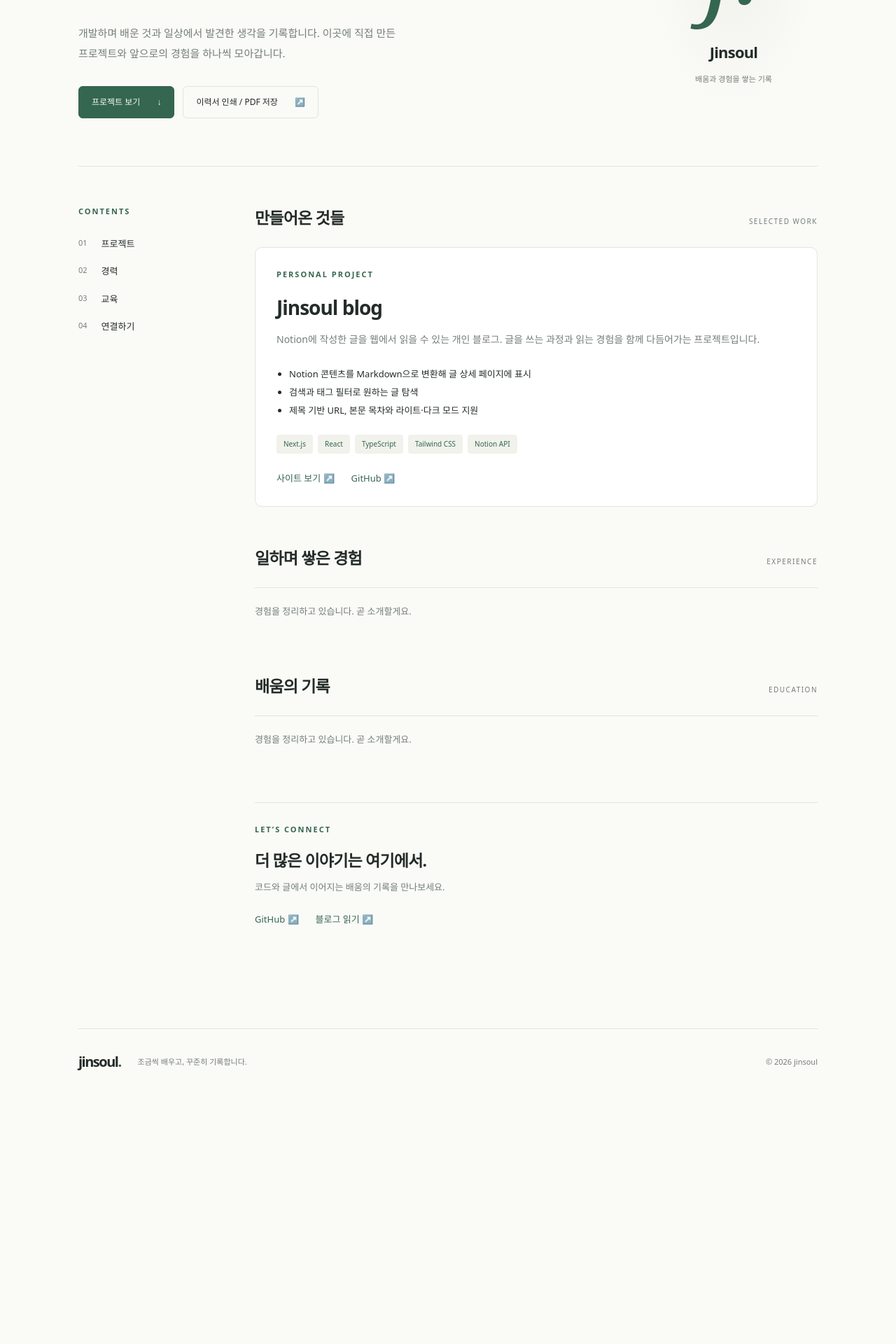
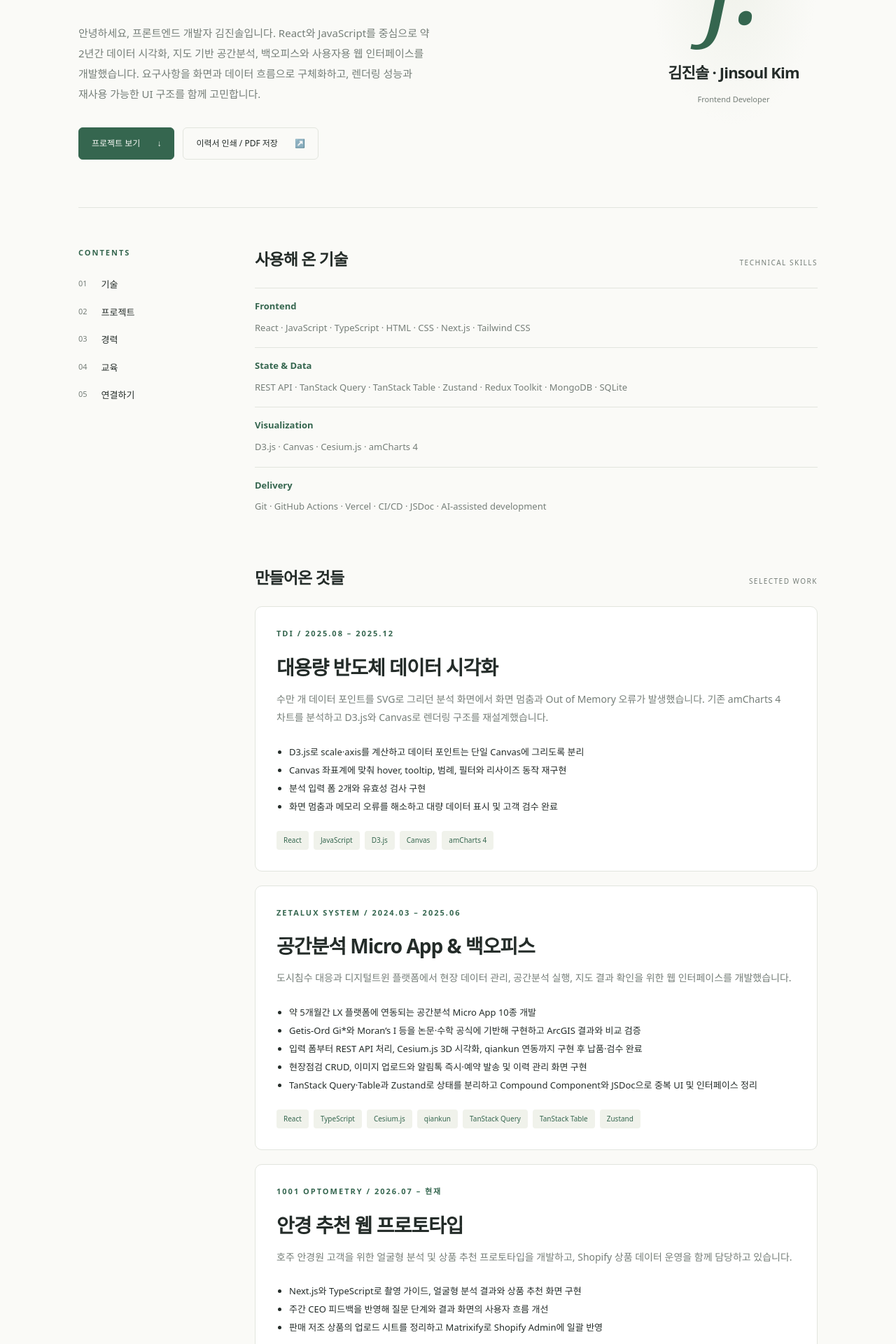
Before and after one commit to jinsoul75/blog, a Next.js app: page /about in a window 1280 px wide. Shown: the part 360-2280 px from the top of the page at 70% size. Before the commit the page ends 1932 px from the top, so only its background shows below. Built offline with nearby package versions, Linux system fonts and the light colour scheme.

Commit message:
feat(about): populate portfolio from resume and career history

```diff
--- a/src/app/about/about.css
+++ b/src/app/about/about.css
@@ -22,7 +22,11 @@
 .about-section h2 { font-size: 23px; font-weight: 600; letter-spacing: -0.8px; }
 .about-section-title > span { font-size: 10px; letter-spacing: 1.5px; color: var(--muted); }
 .about-project { padding: 30px; border: 1px solid var(--line); border-radius: 10px; background: var(--article-bg); }
-.about-project h3 { font-size: 28px; letter-spacing: -1px; font-weight: 600; margin: 18px 0 12px; }
+.about-project + .about-project { margin-top: 20px; }
+.about-project h3 { font-size: 28px; letter-spacing: -1px; font-weight: 600; margin: 18px 0 12px; word-break: keep-all; overflow-wrap: anywhere; }
+.about-skills > div { padding: 16px 0; border-top: 1px solid var(--line); }
+.about-skills dt { font-size: 13px; font-weight: 600; color: var(--accent); margin-bottom: 8px; }
+.about-skills dd { font-size: 13px; line-height: 1.9; color: var(--muted); }
 .about-project > p:not(.eyebrow), .about-timeline p { font-size: 14px; line-height: 1.9; color: var(--muted); word-break: keep-all; }
 .about-highlights { list-style: disc; padding-left: 18px; margin: 22px 0; font-size: 13px; line-height: 2; }
 .about-stack { display: flex; flex-wrap: wrap; gap: 7px; }
@@ -61,7 +65,9 @@
   .about-signature { display: block; text-align: left; padding: 0; background: none; }
   .about-monogram, .about-signature > span:last-child { display: none; }
   .about-grid { display: block; padding-top: 28px; }
-  .about-section { margin-bottom: 28px; break-inside: avoid; }
+  .about-section { margin-bottom: 28px; }
+  .about-section-title { break-after: avoid; }
+  .about-project, .about-timeline, .about-skills > div { break-inside: avoid; }
   .about-project { padding: 20px; }
   .about-project-links a[href^="http"]::after { content: " (" attr(href) ")"; font-size: 10px; }
 }
--- a/src/app/about/page.tsx
+++ b/src/app/about/page.tsx
@@ -6,7 +6,7 @@ import "./about.css";
 
 export const metadata: Metadata = {
   title: "About me",
-  description: "Jinsoul의 소개, 프로젝트와 경험을 모은 포트폴리오입니다.",
+  description: "프론트엔드 개발자 김진솔의 포트폴리오. React 기반 데이터 시각화, D3.js·Canvas 성능 개선, 공간분석과 백오피스 개발 경험을 소개합니다.",
 };
 
 export default function AboutPage() {
@@ -25,7 +25,7 @@ export default function AboutPage() {
         <div className="about-signature">
           <span className="about-monogram" aria-hidden="true">j.</span>
           <p>{profile.name}</p>
-          <span>배움과 경험을 쌓는 기록</span>
+          <span>{profile.role}</span>
         </div>
       </header>
 
@@ -33,13 +33,25 @@ export default function AboutPage() {
         <aside className="about-sidebar">
           <p className="eyebrow">CONTENTS</p>
           <nav aria-label="프로필 목차">
-            <a href="#projects">01 <span>프로젝트</span></a>
-            <a href="#experience">02 <span>경력</span></a>
-            <a href="#education">03 <span>교육</span></a>
-            <a href="#contact">04 <span>연결하기</span></a>
+            <a href="#skills">01 <span>기술</span></a>
+            <a href="#projects">02 <span>프로젝트</span></a>
+            <a href="#experience">03 <span>경력</span></a>
+            <a href="#education">04 <span>교육</span></a>
+            <a href="#contact">05 <span>연결하기</span></a>
           </nav>
         </aside>
         <div className="about-content">
+          <section id="skills" className="about-section">
+            <div className="about-section-title"><h2>사용해 온 기술</h2><span>TECHNICAL SKILLS</span></div>
+            <dl className="about-skills">
+              {profile.skills.map((group) => (
+                <div key={group.label}>
+                  <dt>{group.label}</dt>
+                  <dd>{group.items.join(" · ")}</dd>
+                </div>
+              ))}
+            </dl>
+          </section>
           <section id="projects" className="about-section">
             <div className="about-section-title"><h2>만들어온 것들</h2><span>SELECTED WORK</span></div>
             {profile.projects.map((project) => (
@@ -49,10 +61,12 @@ export default function AboutPage() {
                 <p>{project.description}</p>
                 <ul className="about-highlights">{project.highlights.map((item) => <li key={item}>{item}</li>)}</ul>
                 <ul className="about-stack" aria-label="프로젝트 사용 기술">{project.stack.map((item) => <li key={item}>{item}</li>)}</ul>
-                <div className="about-project-links">
-                  <Link href={project.href}>사이트 보기 <span aria-hidden="true">↗</span></Link>
-                  <a href={project.source}>GitHub <span aria-hidden="true">↗</span></a>
-                </div>
+                {(project.href || project.source) && (
+                  <div className="about-project-links">
+                    {project.href && <Link href={project.href}>사이트 보기 <span aria-hidden="true">↗</span></Link>}
+                    {project.source && <a href={project.source}>GitHub <span aria-hidden="true">↗</span></a>}
+                  </div>
+                )}
               </article>
             ))}
           </section>
--- a/src/data/profile.ts
+++ b/src/data/profile.ts
@@ -5,15 +5,81 @@ type TimelineEntry = {
   description: string;
 };
 
-// Add verified career and education entries here before sharing as a resume.
+type Project = {
+  name: string;
+  category: string;
+  description: string;
+  highlights: string[];
+  stack: string[];
+  source?: string;
+  href?: string;
+};
+
 export const profile = {
-  name: "Jinsoul",
-  headline: "배우고, 만들고,\n기록하는 일.",
+  name: "김진솔 · Jinsoul Kim",
+  role: "Frontend Developer",
+  headline: "복잡한 데이터를\n사용하기 쉬운 화면으로.",
   introduction:
-    "개발하며 배운 것과 일상에서 발견한 생각을 기록합니다. 이곳에 직접 만든 프로젝트와 앞으로의 경험을 하나씩 모아갑니다.",
+    "안녕하세요, 프론트엔드 개발자 김진솔입니다. React와 JavaScript를 중심으로 약 2년간 데이터 시각화, 지도 기반 공간분석, 백오피스와 사용자용 웹 인터페이스를 개발했습니다. 요구사항을 화면과 데이터 흐름으로 구체화하고, 렌더링 성능과 재사용 가능한 UI 구조를 함께 고민합니다.",
   github: "https://github.com/jinsoul75",
-  email: "",
+  email: "wlsthf75@gmail.com",
+  skills: [
+    { label: "Frontend", items: ["React", "JavaScript", "TypeScript", "HTML", "CSS", "Next.js", "Tailwind CSS"] },
+    { label: "State & Data", items: ["REST API", "TanStack Query", "TanStack Table", "Zustand", "Redux Toolkit", "MongoDB", "SQLite"] },
+    { label: "Visualization", items: ["D3.js", "Canvas", "Cesium.js", "amCharts 4"] },
+    { label: "Delivery", items: ["Git", "GitHub Actions", "Vercel", "CI/CD", "JSDoc", "AI-assisted development"] },
+  ],
   projects: [
+    {
+      name: "대용량 반도체 데이터 시각화",
+      category: "TDI / 2025.08 – 2025.12",
+      description: "수만 개 데이터 포인트를 SVG로 그리던 분석 화면에서 화면 멈춤과 Out of Memory 오류가 발생했습니다. 기존 amCharts 4 차트를 분석하고 D3.js와 Canvas로 렌더링 구조를 재설계했습니다.",
+      highlights: [
+        "D3.js로 scale·axis를 계산하고 데이터 포인트는 단일 Canvas에 그리도록 분리",
+        "Canvas 좌표계에 맞춰 hover, tooltip, 범례, 필터와 리사이즈 동작 재구현",
+        "분석 입력 폼 2개와 유효성 검사 구현",
+        "화면 멈춤과 메모리 오류를 해소하고 대량 데이터 표시 및 고객 검수 완료",
+      ],
+      stack: ["React", "JavaScript", "D3.js", "Canvas", "amCharts 4"],
+    },
+    {
+      name: "공간분석 Micro App & 백오피스",
+      category: "ZETALUX SYSTEM / 2024.03 – 2025.06",
+      description: "도시침수 대응과 디지털트윈 플랫폼에서 현장 데이터 관리, 공간분석 실행, 지도 결과 확인을 위한 웹 인터페이스를 개발했습니다.",
+      highlights: [
+        "약 5개월간 LX 플랫폼에 연동되는 공간분석 Micro App 10종 개발",
+        "Getis-Ord Gi*와 Moran’s I 등을 논문·수학 공식에 기반해 구현하고 ArcGIS 결과와 비교 검증",
+        "입력 폼부터 REST API 처리, Cesium.js 3D 시각화, qiankun 연동까지 구현 후 납품·검수 완료",
+        "현장점검 CRUD, 이미지 업로드와 알림톡 즉시·예약 발송 및 이력 관리 화면 구현",
+        "TanStack Query·Table과 Zustand로 상태를 분리하고 Compound Component와 JSDoc으로 중복 UI 및 인터페이스 정리",
+      ],
+      stack: ["React", "TypeScript", "Cesium.js", "qiankun", "TanStack Query", "TanStack Table", "Zustand"],
+    },
+    {
+      name: "안경 추천 웹 프로토타입",
+      category: "1001 OPTOMETRY / 2026.07 – 현재",
+      description: "호주 안경원 고객을 위한 얼굴형 분석 및 상품 추천 프로토타입을 개발하고, Shopify 상품 데이터 운영을 함께 담당하고 있습니다.",
+      highlights: [
+        "Next.js와 TypeScript로 촬영 가이드, 얼굴형 분석 결과와 상품 추천 화면 구현",
+        "주간 CEO 피드백을 반영해 질문 단계와 결과 화면의 사용자 흐름 개선",
+        "판매 저조 상품의 업로드 시트를 정리하고 Matrixify로 Shopify Admin에 일괄 반영",
+      ],
+      stack: ["Next.js", "React", "TypeScript", "Tailwind CSS", "Shopify Admin", "Matrixify"],
+    },
+    {
+      name: "Next.js 커뮤니티 게시판",
+      category: "PERSONAL PROJECT",
+      description: "서버 렌더링과 인증, 데이터 저장부터 사용자 인터랙션까지 구현한 커뮤니티 게시판입니다.",
+      highlights: ["Next.js 13 App Router 기반 게시글 목록 SSR 및 게시글 CRUD 구현", "NextAuth·Kakao OAuth 인증과 MongoDB Atlas 기반 댓글·좋아요 REST API 구현"],
+      stack: ["Next.js 13", "React", "TypeScript", "NextAuth", "MongoDB Atlas", "REST API"],
+    },
+    {
+      name: "쇼핑 북마크",
+      category: "PERSONAL PROJECT",
+      description: "상품을 탐색하고 관심 상품을 저장하는 쇼핑 북마크 인터페이스입니다.",
+      highlights: ["카테고리 필터, 북마크, Modal·Toast, 이미지 fallback 및 오류 처리 UI 구현", "Redux Toolkit 상태 관리와 Intersection Observer 기반 무한 스크롤 구현"],
+      stack: ["React", "TypeScript", "Redux Toolkit", "REST API", "CSS"],
+    },
     {
       name: "Jinsoul blog",
       category: "PERSONAL PROJECT",
@@ -28,7 +94,15 @@ export const profile = {
       source: "https://github.com/jinsoul75/blog",
       href: "/",
     },
-  ],
-  experience: [] as TimelineEntry[],
-  education: [] as TimelineEntry[],
+  ] satisfies Project[],
+  experience: [
+    { period: "2026.07 – 현재", title: "Frontend Developer Intern", organization: "1001 Optometry · Sydney", description: "얼굴형 분석·안경 추천 웹 프로토타입 개발과 이해관계자 피드백 반영, Shopify 상품 데이터 운영을 담당하고 있습니다." },
+    { period: "2025.08 – 2025.12", title: "Frontend Developer", organization: "TDI · 이천", description: "대용량 반도체 데이터 차트의 SVG 렌더링을 D3.js·Canvas로 전환하고 상호작용 기능과 분석 입력 폼을 구현했습니다." },
+    { period: "2024.03 – 2025.06", title: "Frontend Developer", organization: "Zetalux System · 성남", description: "React 기반 도시침수 대응·디지털트윈 플랫폼에서 지도 시각화, 공간분석, 데이터 관리와 백오피스 화면을 개발했습니다." },
+  ] satisfies TimelineEntry[],
+  education: [
+    { period: "재학 중 · 2028.08 졸업 예정", title: "컴퓨터과학과", organization: "한국방송통신대학교", description: "컴퓨터과학 학사 과정" },
+    { period: "2023", title: "Software Engineering Frontend", organization: "Code States", description: "프론트엔드 과정 수료" },
+    { period: "2018", title: "식품영양학과 학사", organization: "경상국립대학교", description: "학사 졸업" },
+  ] satisfies TimelineEntry[],
 };
```
